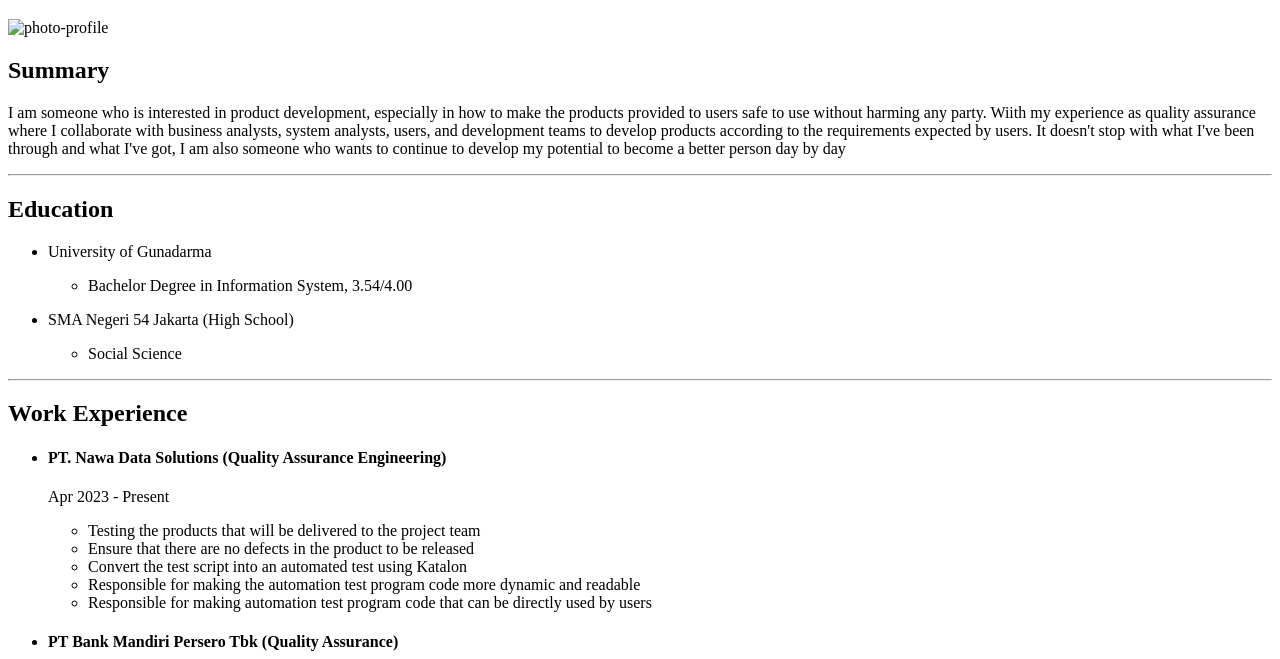
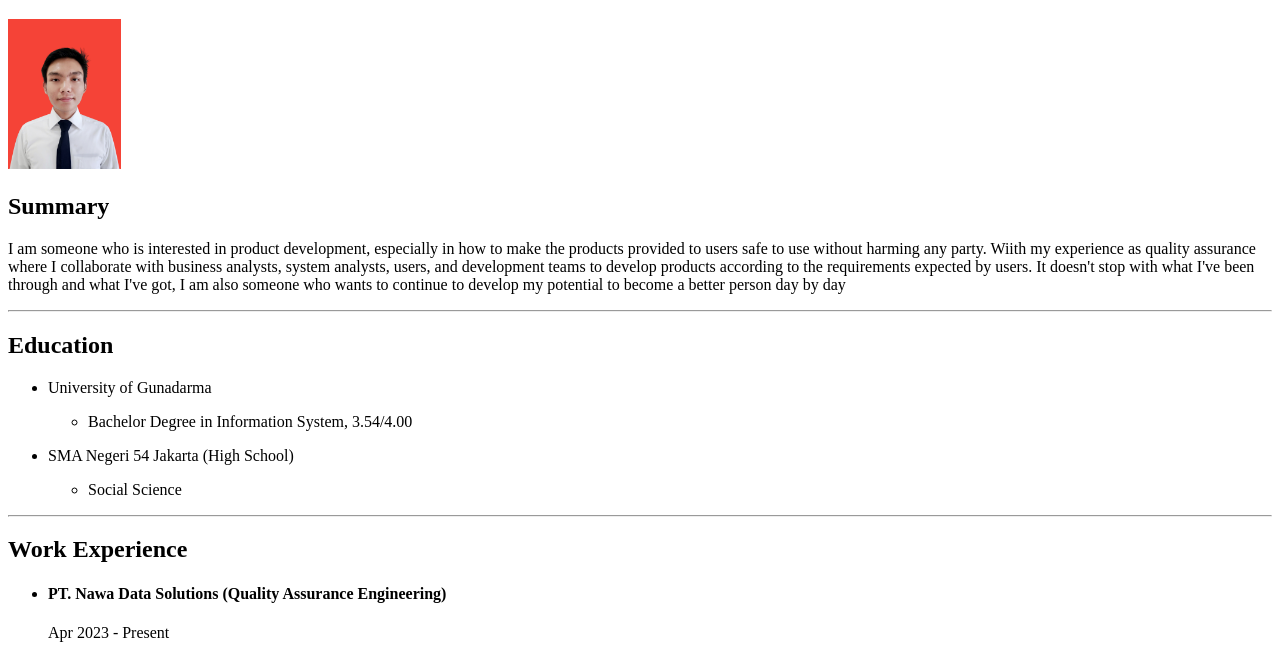
Before and after one commit to agungsanjayas/capstone-1, a plain HTML site: page index.html in a window 1280 px wide. Shown: the part 61-720 px from the top of the page. Drawn offline with Linux system fonts and the light colour scheme.

Commit message:
fixing unloaded profile image

```diff
--- a/index.html
+++ b/index.html
@@ -6,7 +6,7 @@
 </head>
 <body>
     <h1>Agung Sanjaya Sukmawan</h1>
-    <img src="./assets/images/fotoresmi.jpg/" height="150" alt="photo-profile">
+    <img src="./assets/images/fotoresmi.jpg" height="150" alt="photo-profile">
 
     <h2>Summary</h2>
     <p>
```
